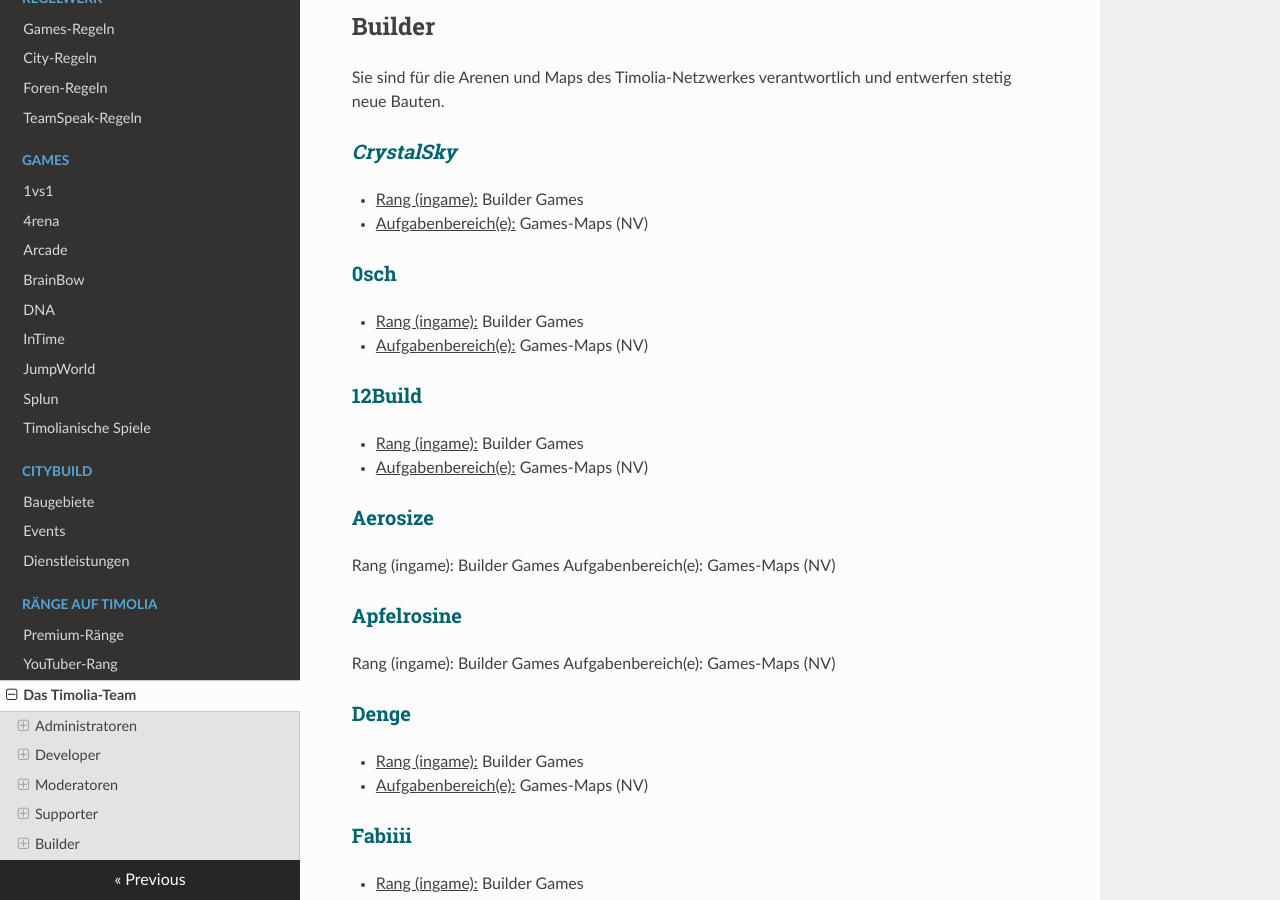
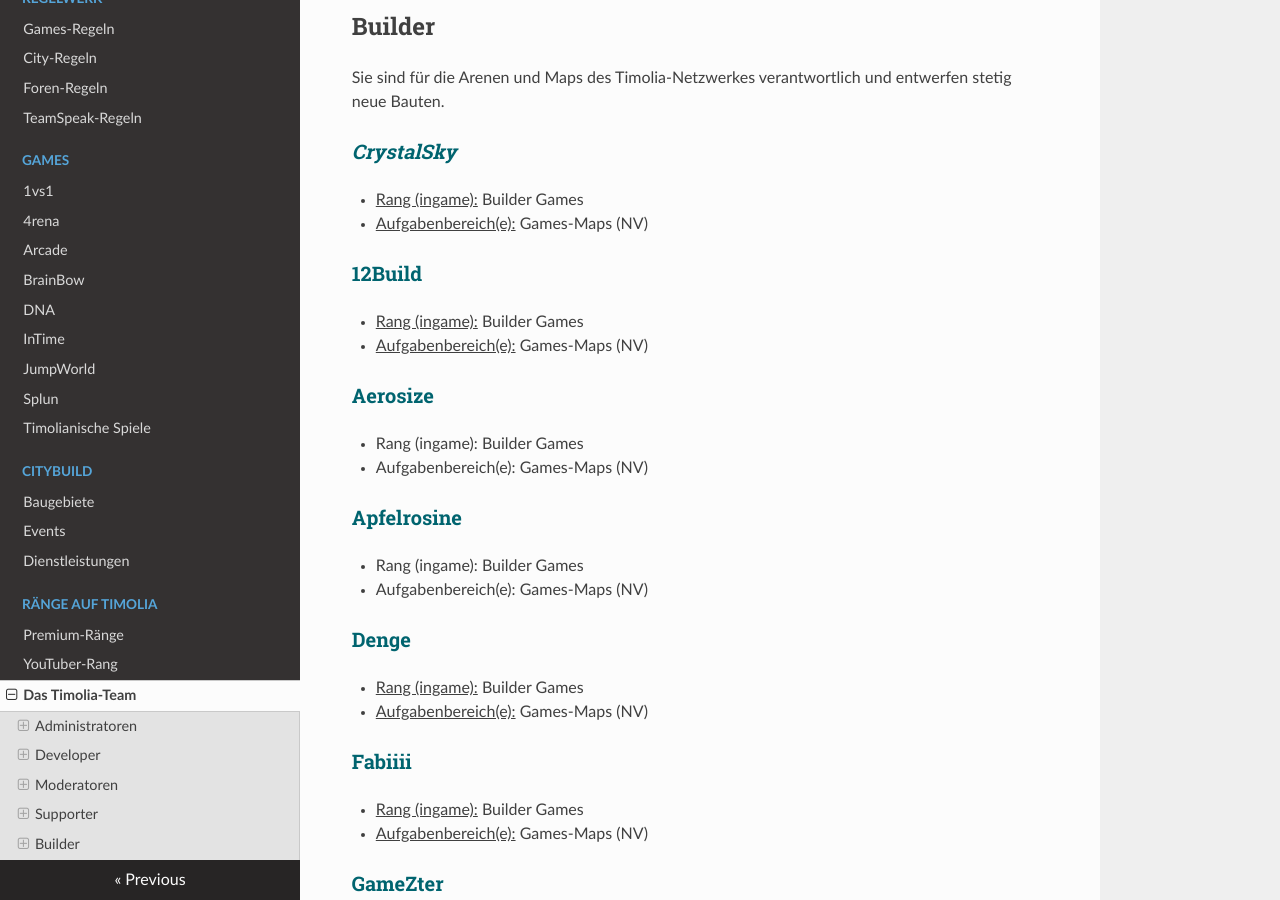
Before and after one commit to TimoliaDE/HowTo, an MkDocs documentation site: the page built from docs/ranks/team.md, in a window 1280 px wide and 900 px high, scrolled down 9318 px. Built offline with MkDocs 1.6.1, drawn with Linux system fonts in a browser that asks for light colours; nearby versions of some CDN libraries; old or Windows-style settings are respelled for this version of MkDocs; some of the changed text lies outside the part shown.

Commit message:
TeamWanderung aktualisiert

```diff
--- a/docs/ranks/team.md
+++ b/docs/ranks/team.md
@@ -300,21 +300,17 @@ Sie sind für die Arenen und Maps des Timolia-Netzwerkes verantwortlich und entw
 - <u>Rang (ingame):</u> Builder Games
 - <u>Aufgabenbereich(e):</u> Games-Maps (NV)
 
-### <strong><span style="color:#00646F">0sch</span></strong>
-- <u>Rang (ingame):</u> Builder Games
-- <u>Aufgabenbereich(e):</u> Games-Maps (NV)
-
 ### <strong><span style="color:#00646F">12Build</span></strong>
 - <u>Rang (ingame):</u> Builder Games
 - <u>Aufgabenbereich(e):</u> Games-Maps (NV)
 
 ### <strong><span style="color:#00646F">Aerosize</span></strong>
-Rang (ingame): Builder Games
-Aufgabenbereich(e): Games-Maps (NV)
+- Rang (ingame): Builder Games
+- Aufgabenbereich(e): Games-Maps (NV)
 
 ### <strong><span style="color:#00646F">Apfelrosine</span></strong>
-Rang (ingame): Builder Games
-Aufgabenbereich(e): Games-Maps (NV)
+- Rang (ingame): Builder Games
+- Aufgabenbereich(e): Games-Maps (NV)
 
 ###<strong><span style="color:#00646F">Denge</span></strong>
 - <u>Rang (ingame):</u> Builder Games
@@ -373,6 +369,10 @@ Aufgabenbereich(e): Games-Maps (NV)
 - <u>Aufgabenbereich(e):</u> Games-Maps (HV), Games-Builder (HV), Bauevent (HV), Bautresor (HV), Gameshub (HV)
 
 ### <strong><span style="color:#00646F">WildeMaus</span></strong>
+- <u>Rang (ingame):</u> Builder Games
+- <u>Aufgabenbereich(e):</u> Games-Maps (NV)
+
+### <strong><span style="color:#00646F">xnulix</span></strong>
 - <u>Rang (ingame):</u> Builder Games
 - <u>Aufgabenbereich(e):</u> Games-Maps (NV)
 
@@ -607,3 +607,7 @@ Hier werden die Aus- und Eintritte, bzw. Befoerderungen und Degradierungen im Te
 |LeePvP | <span style="color:#E4D100">Supporter</span> | <span style="color:#F99500">Pro</span> | Keine Lust mehr | 05.08.16 |
 |Luzii | <span style="color:#E4D100">Supporter</span> | <span style="color:#F99500">Pro</span> | Keine Lust mehr | 05.08.16 |
 |Thoasty | <span style="color:#E4D100">Supporter</span> | <span style="color:#F99500">Pro</span> | Keine Lust mehr | 11.08.16 |
+|MineNRW | <span style="color:#00646F">Builder</span> | <span style="color:#848484">Spieler</span> | Private Gründe | 18.08.16 |
+|xnulix | <span style="color:#848484">Spieler</span> | <span style="color:#00646F">Builder</span> | Bauevent | 28.08.16 |
+|TacticalDOC | <span style="color:#00646F">Builder</span> | <span style="color:#848484">Spieler</span> | Private Gründe | 31.08.16 |
+|0sch | <span style="color:#00646F">Builder</span> | <span style="color:#848484">Spieler</span> | Private Gründe | 31.08.16 |
```
Also changed, not shown: other parts of docs/ranks/team.md (+1 -1 lines).
